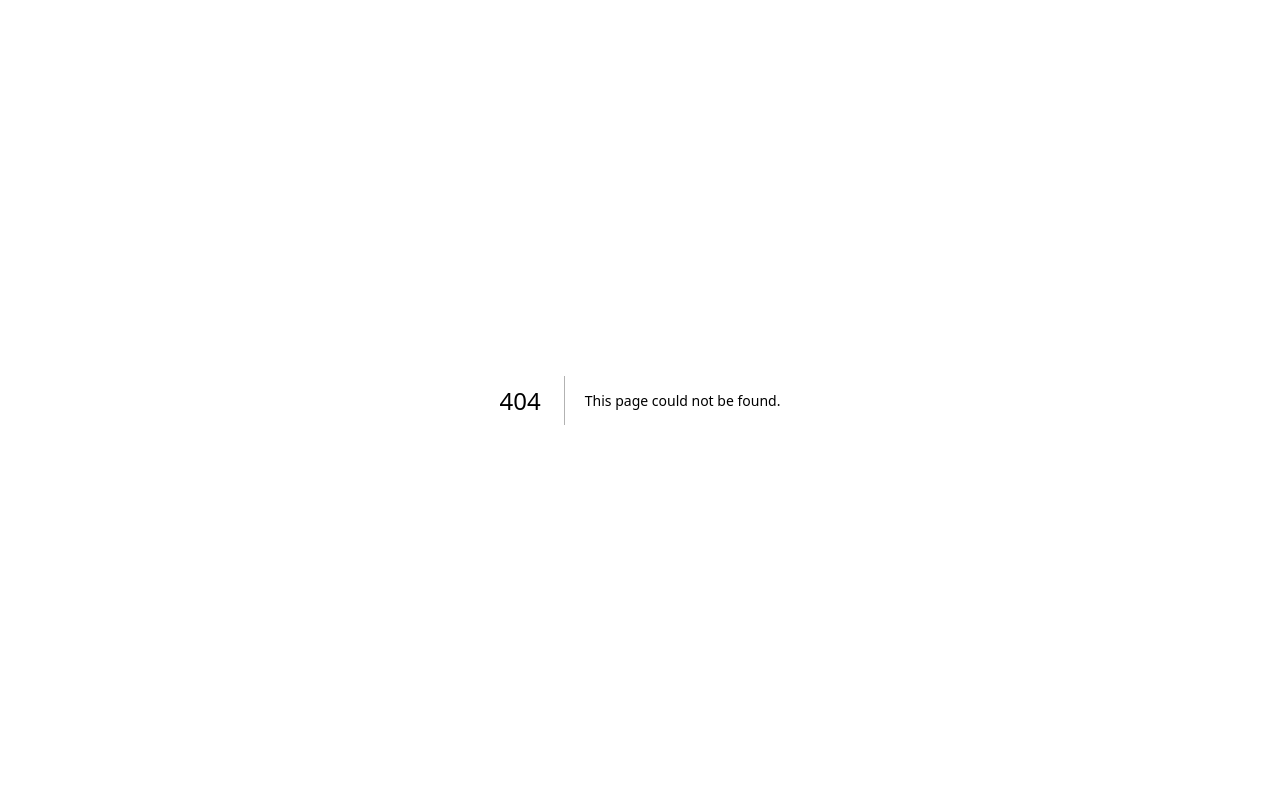
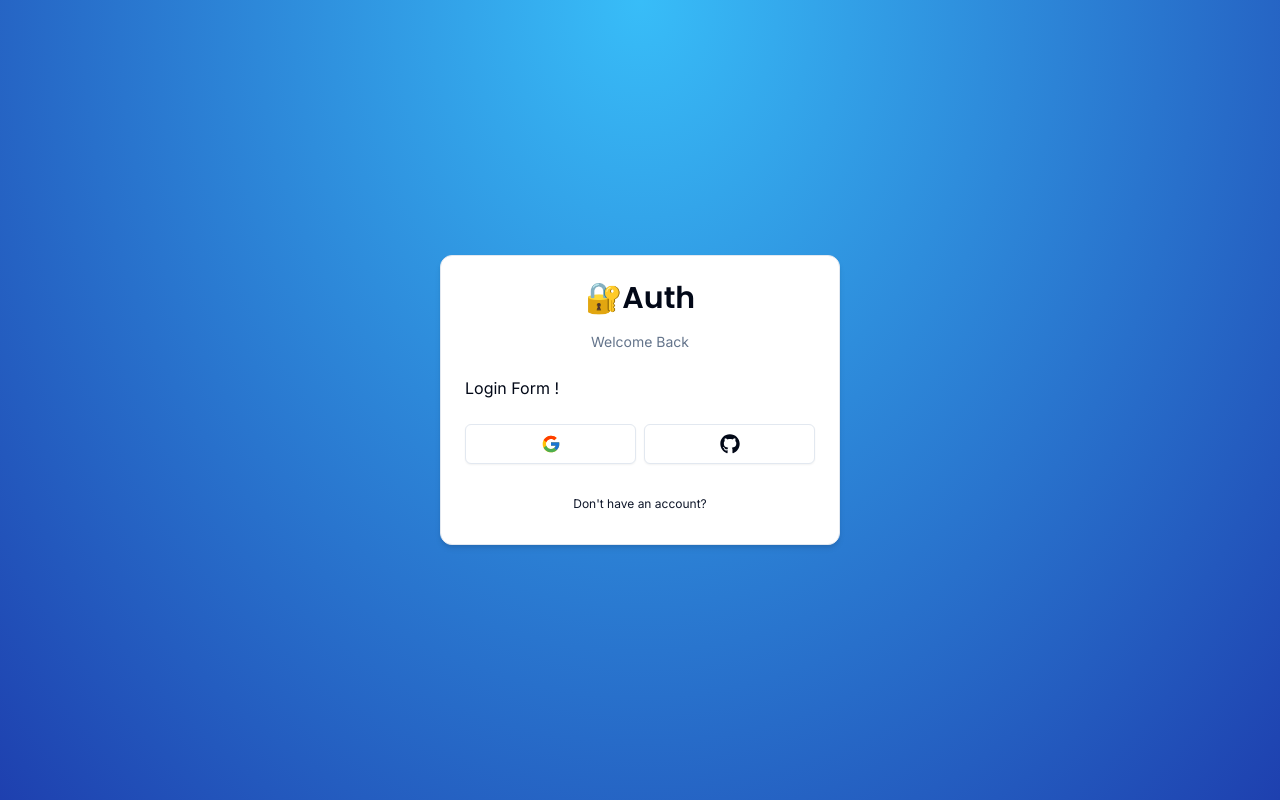
Before and after one commit to Gurucaara/next-authentication, a Next.js app: page /auth/login in a window 1280 px wide. Before the commit this address had no page. Built offline with nearby package versions, Linux system fonts and the light colour scheme.

Commit message:
Card Wrapper

```diff
--- /dev/null
+++ b/app/auth/layout.tsx
@@ -0,0 +1,8 @@
+const AuthLayout = ({ children }: { children: React.ReactNode }) => {
+  return (
+    <div className="h-full flex items-center justify-center bg-[radial-gradient(ellipse_at_top,_var(--tw-gradient-stops))] from-sky-400 to-blue-800 ">
+      {children}
+    </div>
+  );
+};
+export default AuthLayout;
--- /dev/null
+++ b/app/auth/login/page.tsx
@@ -0,0 +1,7 @@
+import { LoginForm } from "@/components/auth/login-form";
+
+const LoginPage = () => {
+  return <LoginForm />;
+};
+
+export default LoginPage;
--- /dev/null
+++ b/components/auth/back-button.tsx
@@ -0,0 +1,17 @@
+"use client";
+
+import { Button } from "@/components/ui/button";
+import Link from "next/link";
+
+interface BackButtonProps {
+  href: string;
+  label: string;
+}
+
+export const BackButton = ({ href, label }: BackButtonProps) => {
+  return (
+    <Button variant="link" className="font-normal w-full" size="sm" asChild>
+      <Link href={href}>{label}</Link>
+    </Button>
+  );
+};
--- /dev/null
+++ b/components/auth/card-wrapper.tsx
@@ -0,0 +1,44 @@
+"use client";
+
+import {
+  Card,
+  CardContent,
+  CardFooter,
+  CardHeader,
+} from "@/components/ui/card";
+import { Header } from "@/components/auth/header";
+import { Social } from "@/components/auth/social";
+import { BackButton } from "@/components/auth/back-button";
+
+interface CardWrapperProps {
+  children: React.ReactNode;
+  headerLabel: string;
+  backButtonLabel: string;
+  backButtonHref: string;
+  showSocial?: boolean;
+}
+
+export const CardWrapper = ({
+  children,
+  headerLabel,
+  backButtonLabel,
+  backButtonHref,
+  showSocial,
+}: CardWrapperProps) => {
+  return (
+    <Card className="w-[400px] shadow-md">
+      <CardHeader>
+        <Header label={headerLabel} />
+      </CardHeader>
+      <CardContent>{children}</CardContent>
+      {showSocial && (
+        <CardFooter>
+          <Social />
+        </CardFooter>
+      )}
+      <CardFooter>
+        <BackButton label={backButtonLabel} href={backButtonHref} />
+      </CardFooter>
+    </Card>
+  );
+};
--- /dev/null
+++ b/components/auth/header.tsx
@@ -0,0 +1,21 @@
+import { Poppins } from "next/font/google";
+
+import { cn } from "@/lib/utils";
+
+const font = Poppins({
+  subsets: ["latin"],
+  weight: ["600"],
+});
+
+interface HeaderProps {
+  label: string;
+}
+
+export const Header = ({ label }: HeaderProps) => {
+  return (
+    <div className="w-full flex flex-col gap-y-4 items-center justify-center">
+      <h1 className={cn("text-3xl font-semibold", font.className)}>🔐Auth</h1>
+      <p className="text-muted-foreground text-sm">{label}</p>
+    </div>
+  );
+};
--- /dev/null
+++ b/components/auth/login-form.tsx
@@ -0,0 +1,14 @@
+import { CardWrapper } from "@/components/auth/card-wrapper";
+
+export const LoginForm = () => {
+  return (
+    <CardWrapper
+      headerLabel="Welcome Back"
+      backButtonLabel="Don't have an account?"
+      backButtonHref="/auth/register"
+      showSocial
+    >
+      Login Form !
+    </CardWrapper>
+  );
+};
--- /dev/null
+++ b/components/auth/social.tsx
@@ -0,0 +1,18 @@
+"use client";
+
+import { FcGoogle } from "react-icons/fc";
+import { FaGithub } from "react-icons/fa";
+import { Button } from "@/components/ui/button";
+
+export const Social = () => {
+  return (
+    <div className="flex items-center w-full gap-x-2">
+      <Button size="lg" className="w-full" variant="outline" onClick={() => {}}>
+        <FcGoogle className="h-5 w-5" />
+      </Button>
+      <Button size="lg" className="w-full" variant="outline" onClick={() => {}}>
+        <FaGithub className="h-5 w-5" />
+      </Button>
+    </div>
+  );
+};
--- /dev/null
+++ b/components/ui/card.tsx
@@ -0,0 +1,76 @@
+import * as React from "react"
+
+import { cn } from "@/lib/utils"
+
+const Card = React.forwardRef<
+  HTMLDivElement,
+  React.HTMLAttributes<HTMLDivElement>
+>(({ className, ...props }, ref) => (
+  <div
+    ref={ref}
+    className={cn(
+      "rounded-xl border bg-card text-card-foreground shadow",
+      className
+    )}
+    {...props}
+  />
+))
+Card.displayName = "Card"
+
+const CardHeader = React.forwardRef<
+  HTMLDivElement,
+  React.HTMLAttributes<HTMLDivElement>
+>(({ className, ...props }, ref) => (
+  <div
+    ref={ref}
+    className={cn("flex flex-col space-y-1.5 p-6", className)}
+    {...props}
+  />
+))
+CardHeader.displayName = "CardHeader"
+
+const CardTitle = React.forwardRef<
+  HTMLParagraphElement,
+  React.HTMLAttributes<HTMLHeadingElement>
+>(({ className, ...props }, ref) => (
+  <h3
+    ref={ref}
+    className={cn("font-semibold leading-none tracking-tight", className)}
+    {...props}
+  />
+))
+CardTitle.displayName = "CardTitle"
+
+const CardDescription = React.forwardRef<
+  HTMLParagraphElement,
+  React.HTMLAttributes<HTMLParagraphElement>
+>(({ className, ...props }, ref) => (
+  <p
+    ref={ref}
+    className={cn("text-sm text-muted-foreground", className)}
+    {...props}
+  />
+))
+CardDescription.displayName = "CardDescription"
+
+const CardContent = React.forwardRef<
+  HTMLDivElement,
+  React.HTMLAttributes<HTMLDivElement>
+>(({ className, ...props }, ref) => (
+  <div ref={ref} className={cn("p-6 pt-0", className)} {...props} />
+))
+CardContent.displayName = "CardContent"
+
+const CardFooter = React.forwardRef<
+  HTMLDivElement,
+  React.HTMLAttributes<HTMLDivElement>
+>(({ className, ...props }, ref) => (
+  <div
+    ref={ref}
+    className={cn("flex items-center p-6 pt-0", className)}
+    {...props}
+  />
+))
+CardFooter.displayName = "CardFooter"
+
+export { Card, CardHeader, CardFooter, CardTitle, CardDescription, CardContent }
--- a/package.json
+++ b/package.json
@@ -16,6 +16,7 @@
     "next": "14.0.4",
     "react": "^18",
     "react-dom": "^18",
+    "react-icons": "^4.12.0",
     "tailwind-merge": "^2.2.0",
     "tailwindcss-animate": "^1.0.7"
   },
```
Also changed, not shown: 1 other file (tests, documents, lock files or other folders).
